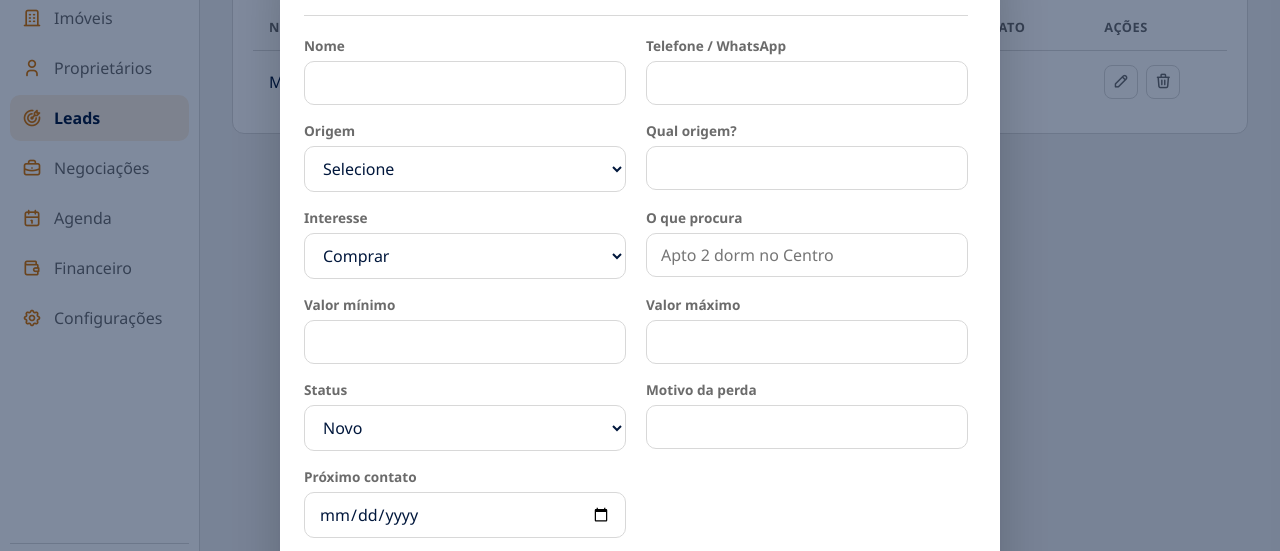
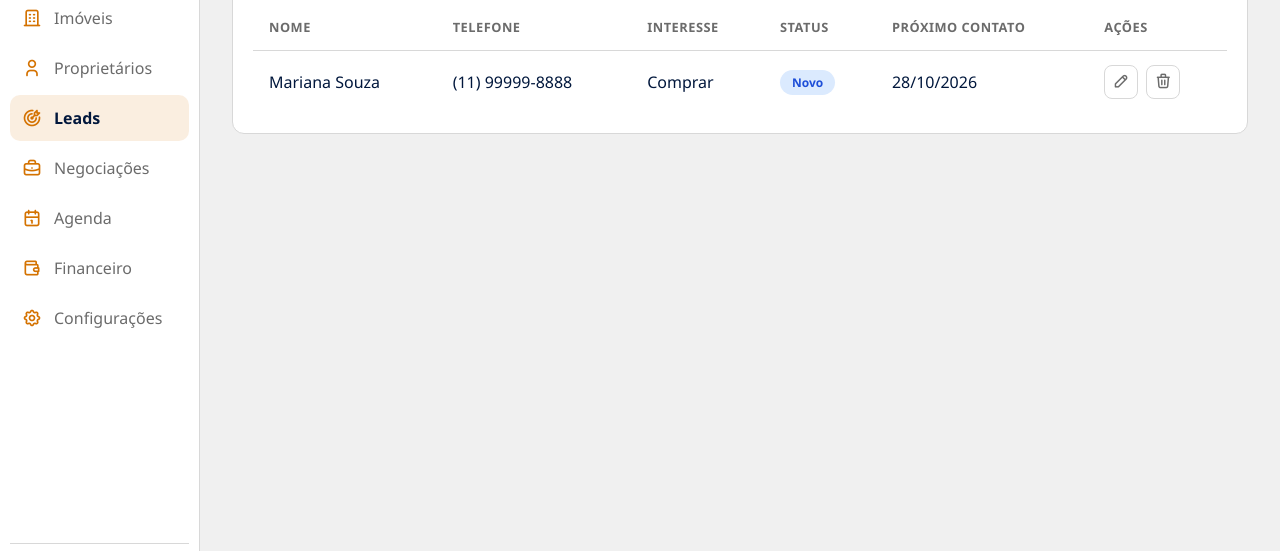
Before and after one commit to raquelleoliveira/admin-imob, a plain HTML site: page pages/leads.html in a window 1280 px wide. Shown: the part 117-668 px from the top of the page. Drawn offline with Linux system fonts and the light colour scheme.

Commit message:
fix: .escondido vence o display de .modal e .campo

```diff
--- a/css/app.css
+++ b/css/app.css
@@ -360,8 +360,9 @@ body {
   white-space: nowrap;
 }
 
+/* !important: precisa vencer o display de .modal, .campo etc., que vêm depois no arquivo */
 .escondido {
-  display: none;
+  display: none !important;
 }
 
 /* ===== Leads ===== */
```
